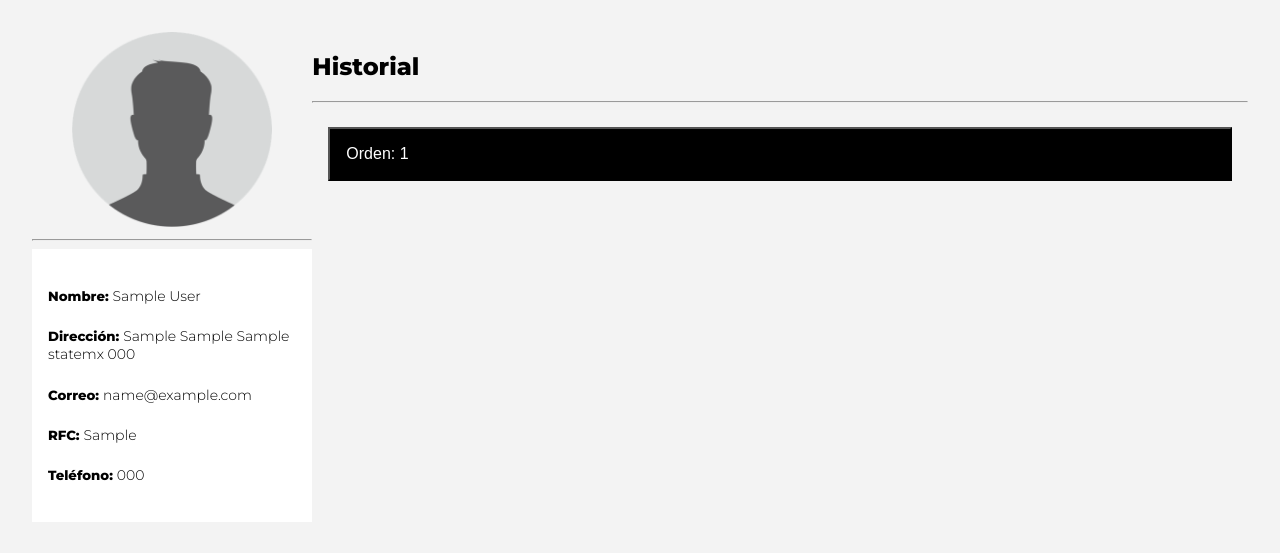
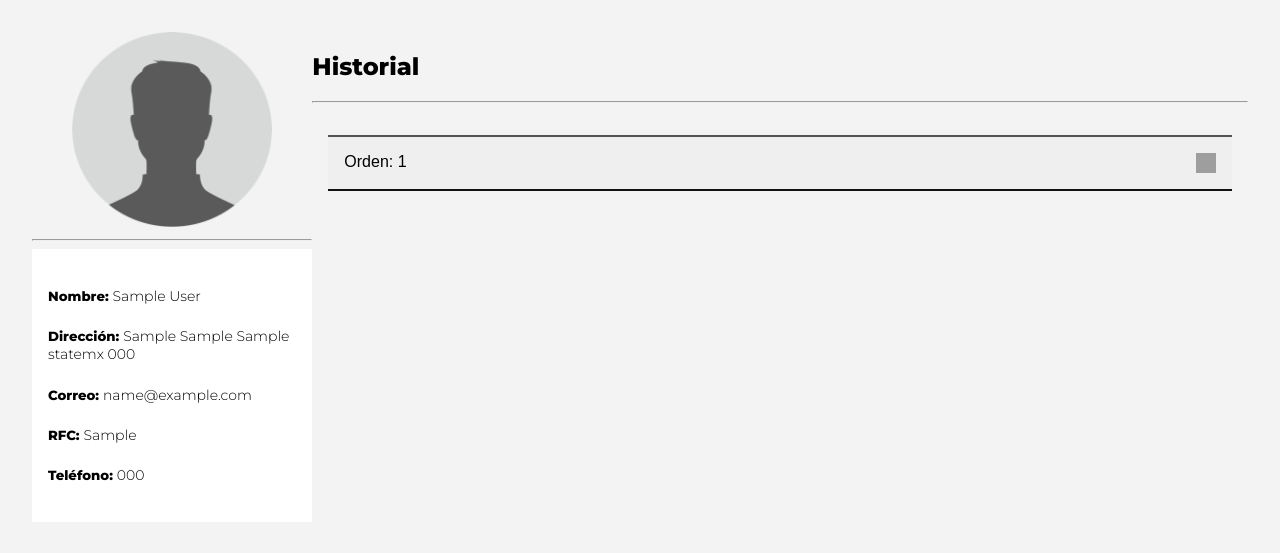
Before and after one commit to kike721/eya_webapp, a Django app: a page that uses eya/users/templates/customer_detail.html in a window 1280 px wide. Shown: the part 124-677 px from the top of the page. Run offline with Django 3.2, Linux system fonts and the light colour scheme; tables that the repository leaves empty hold one stand-in row (values such as "Sample post"); grey boxes are pictures that could not be loaded.

Commit message:
Agrego historial en perfil

```diff
--- a/eya/users/static/css/login.css
+++ b/eya/users/static/css/login.css
@@ -7,7 +7,6 @@
 	justify-content: space-around;
 	align-items: center;
 	flex-direction: column;
-	height: calc(100vh - 250px);
 	padding: 2em 0;
 }
 
--- a/eya/users/static/css/profile.css
+++ b/eya/users/static/css/profile.css
@@ -55,13 +55,22 @@
 }
 
 .profile__acordion{
-	background-color: #000;
-	color: white;
-	width: 100%;
-	padding: 1em;
-	text-align: left;
-	font-size: 1em;
-	cursor: pointer;
+	color: black;
+    width: 100%;
+    padding: 1em;
+    font-size: 1em;
+    cursor: pointer;
+    border-left: none;
+    border-right: none;
+    border-bottom: 2px solid #131212;
+    margin: 0.5em 0;
+    display: flex;
+    justify-content: space-between;
+}
+
+.profile__acordion__arrow{
+	width: 20px;
+	height: 20px;
 }
 
 .profile__acordion__detail{
@@ -71,7 +80,16 @@
 
 .profile__acordion__detail .quantity{
 	font-weight: 700;
-	width: 15%;
+	width: 10%;
+	text-align: center;
+}
+
+.profile__acordion__detail .code{
+	width: 30%;
+}
+
+.profile__acordion__detail .description{
+	width: 60%;
 }
 
 .toggleHide{
--- a/eya/users/templates/customer_detail.html
+++ b/eya/users/templates/customer_detail.html
@@ -30,13 +30,16 @@
 
 							{% for order in object.orders.all %}
 								<div class="toggleRow">
-									<button class="profile__acordion toggleBtn">Orden: {{ order.pk }}</button>
+									<button class="profile__acordion toggleBtn">
+										Orden: {{ order.pk }}
+										<img class="profile__acordion__arrow" src="/static/img/arrow-bottom.svg" alt="Eliminar">
+									</button>
 									<div class="toggleHide">
 									{% for detail in order.details.all %}
 										<div class="profile__acordion__detail">
 											<p class="quantity">{{ detail.quantity }}</p>
-											<p>{{ detail.product }}</p>
-											<p>{{ detail.product.description }}</p>
+											<p class="code">{{ detail.product }}</p>
+											<p class="description">{{ detail.product.description }}</p>
 										</div>
 									{% endfor %}
 									</div>
```
